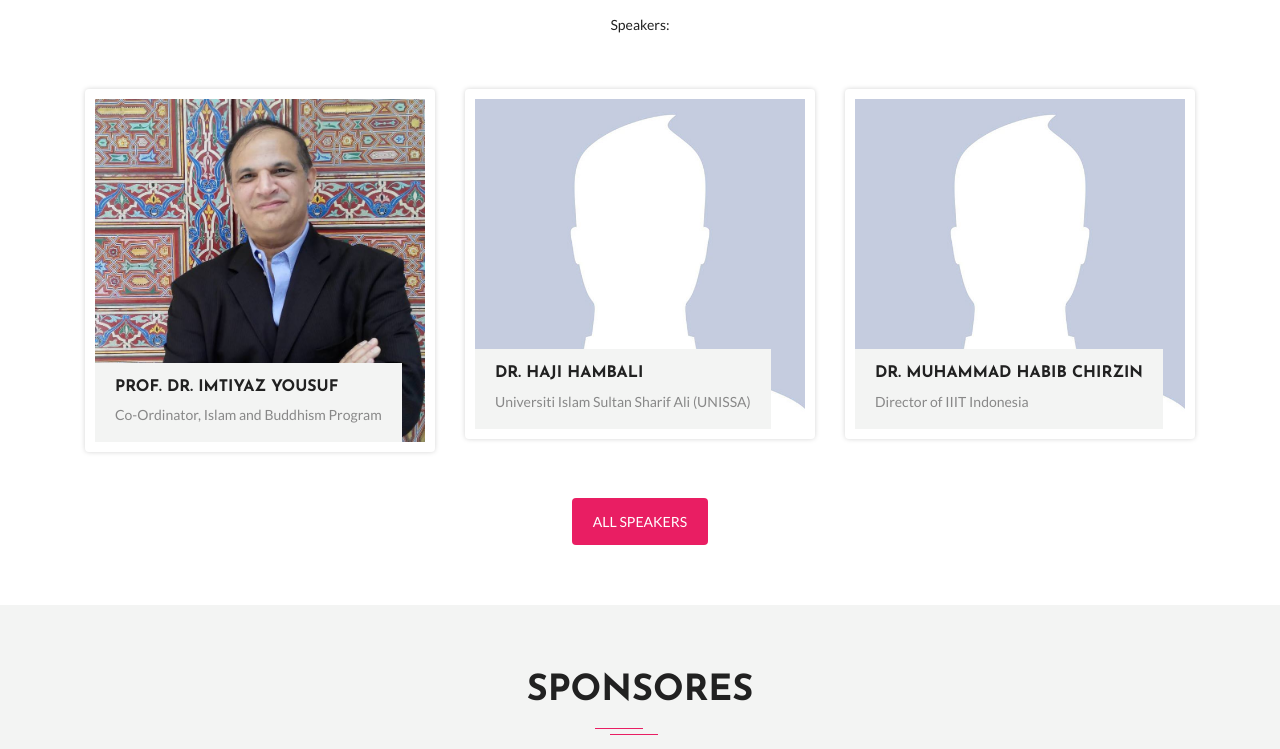
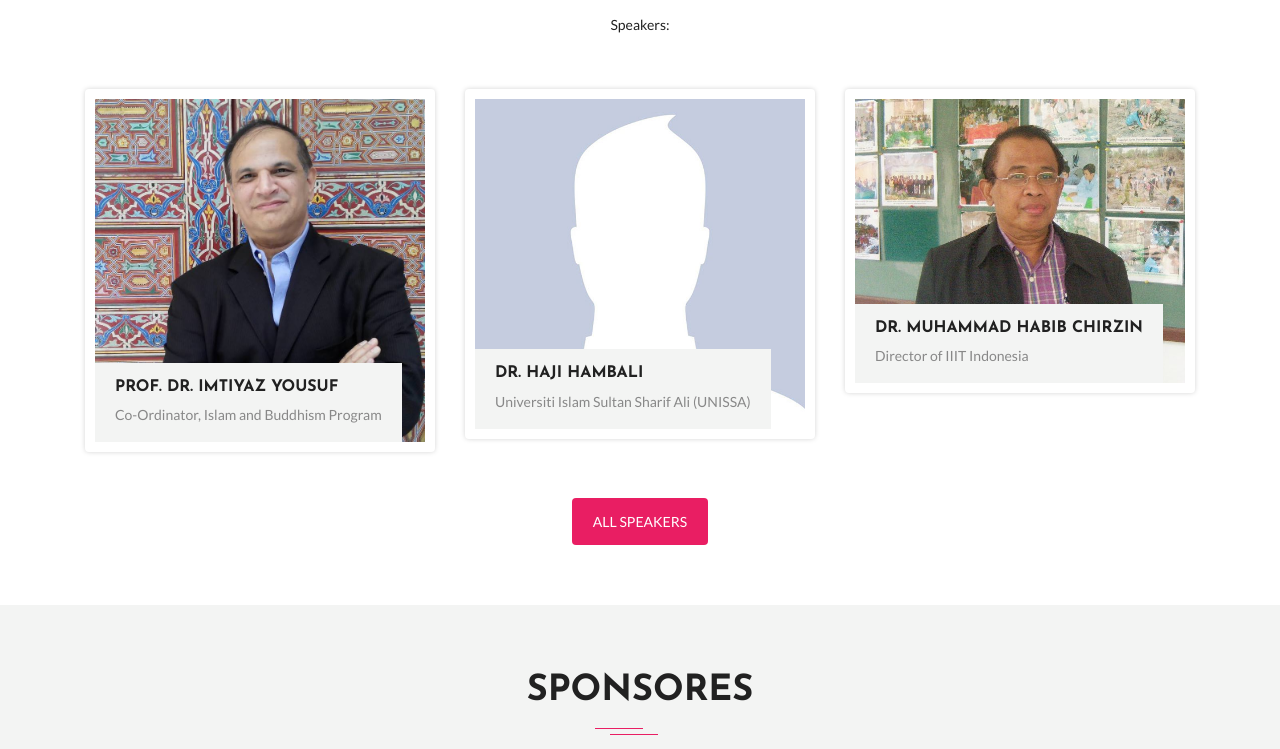
Before and after one commit to aulianapip/ICIS, a plain HTML site: page index.html in a window 1280 px wide. Shown: the part 3548-4297 px from the top of the page. Drawn offline with Linux system fonts and the light colour scheme; some packages are replaced by stand-ins of ours; files whose address does not match are found by name.

Commit message:
update lagi

```diff
--- a/index.html
+++ b/index.html
@@ -481,7 +481,7 @@
             <!-- Team Item Starts -->
             <div class="team-item wow fadeInUp" data-wow-delay="0.6s">
               <div class="team-img">
-                <img class="img-fluid" src="assets/img/speaker/man.jpg" alt="">
+                <img class="img-fluid" src="assets/img/speaker/habib.jpg" alt="">
                 <div class="team-overlay">
                   <div class="overlay-social-icon text-center">
                     <ul class="social-icons">
```
